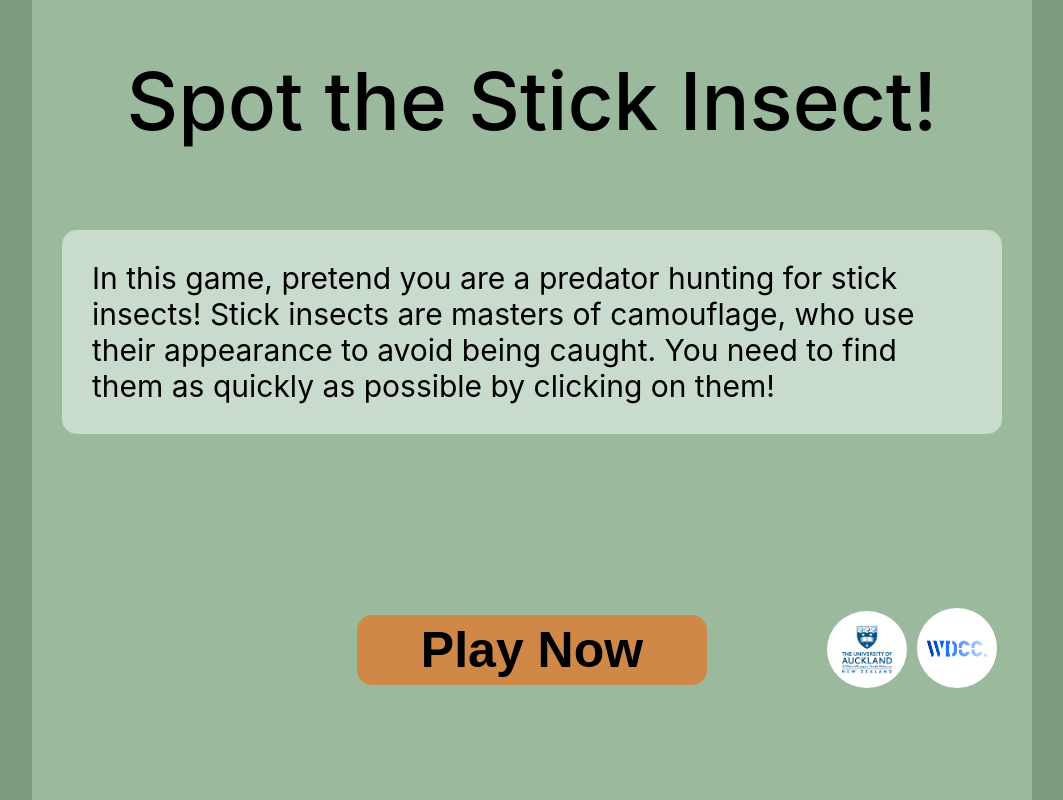
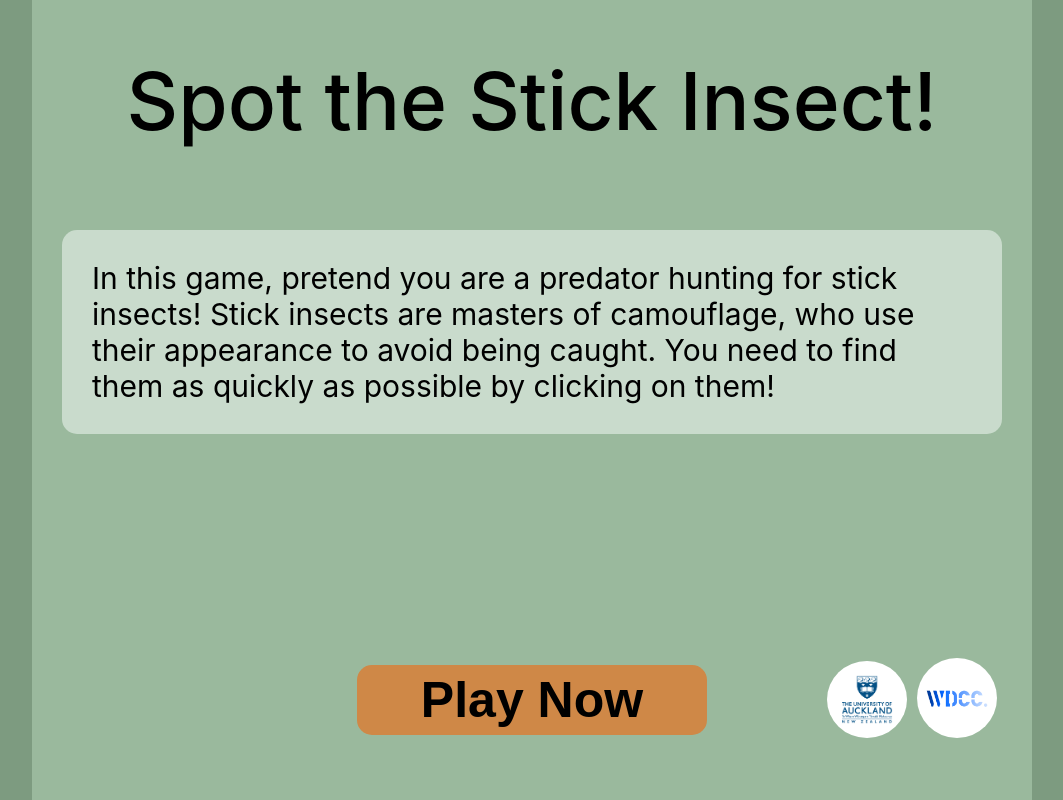
Before and after one commit to UoaWDCC/Stick-Insect, a React (Create React App) app in the folder frontend/: page / in a window 1280 px wide. Shown: the whole page, without its empty margins (108-1171 px from the left). Built offline with nearby package versions, Linux system fonts and the light colour scheme.

Commit message:
update style of landing page

```diff
--- a/frontend/src/pages/landingPage/landingPage.module.css
+++ b/frontend/src/pages/landingPage/landingPage.module.css
@@ -4,6 +4,7 @@
   background-color: #9ab99d;
   display: flex;
   flex-direction: column;
+  justify-content: space-between;
 }
 
 .header_wrapper {
@@ -21,11 +22,12 @@
 .body_wrapper {
   height: 300px;
   padding: 30px;
+  margin-bottom: 100px;
 }
 
 .bottom_wrapper {
+  height: 200px;
   position: relative;
-  flex: 1;
   display: flex;
   justify-content: center;
   align-items: center;
```
